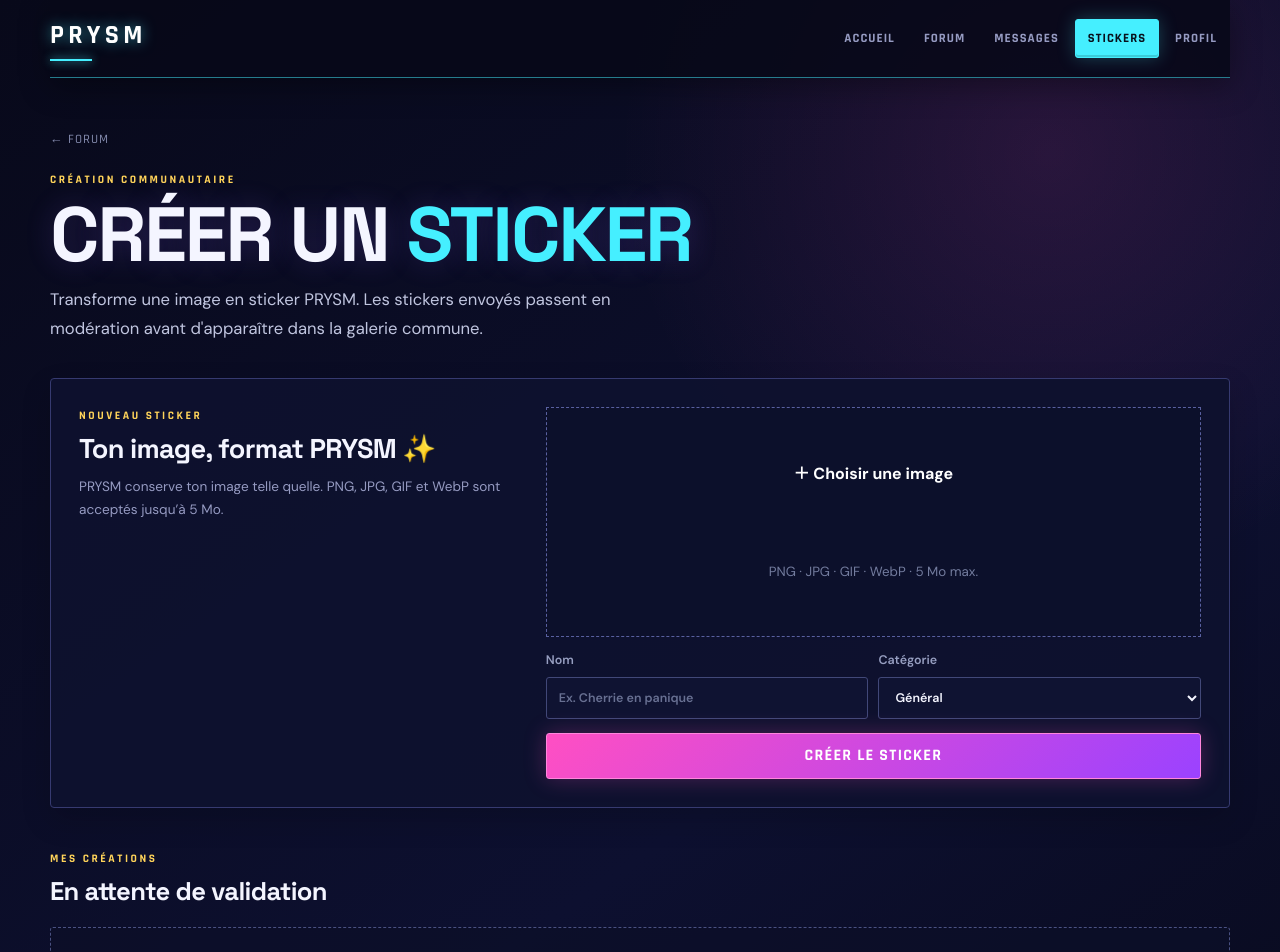
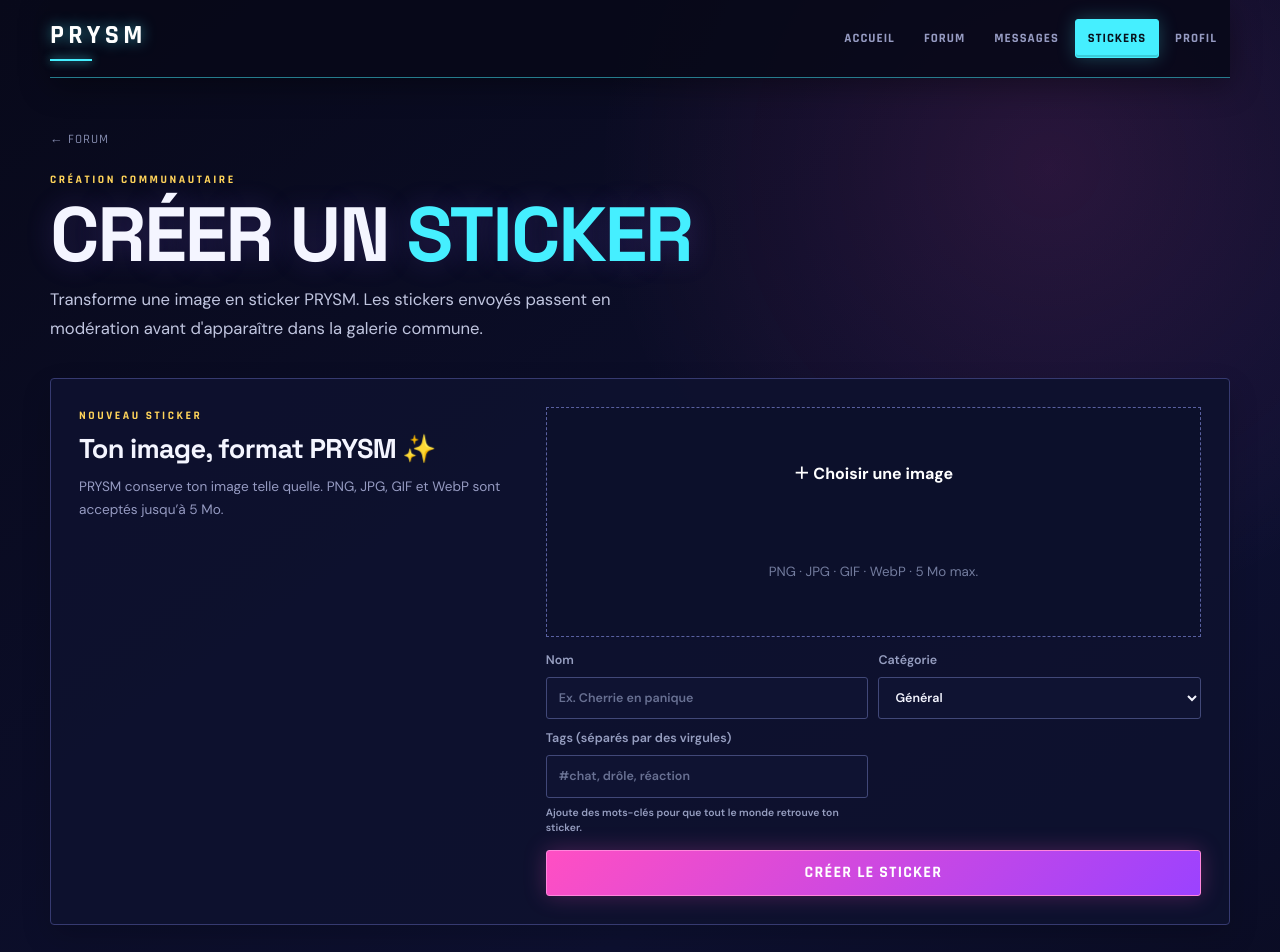
Before and after one commit to LadyOoscar/Prysm-forum, a Next.js app: page /stickers in a window 1280 px wide. Shown: the top 952 px of the page. Built offline with nearby package versions, Linux system fonts and the light colour scheme; no server answers.

Commit message:
Add searchable tags to community stickers

```diff
--- a/app/components/sticker-creator.tsx
+++ b/app/components/sticker-creator.tsx
@@ -26,6 +26,7 @@ export default function StickerCreator() {
   const [preview, setPreview] = useState("");
   const [name, setName] = useState("");
   const [category, setCategory] = useState("Général");
+  const [tagsText, setTagsText] = useState("");
   const [mine, setMine] = useState<Sticker[]>([]);
   const [error, setError] = useState("");
   const [message, setMessage] = useState("");
@@ -81,13 +82,14 @@ export default function StickerCreator() {
       const { error: uploadError } = await supabase.storage.from("stickers").upload(path, file, { contentType: info.contentType, upsert: false });
       if (uploadError) throw new Error("Upload Storage : " + uploadError.message);
       const stickerStatus = "approved";
+      const tags = [...new Set([category.toLocaleLowerCase(), ...tagsText.split(",").map(tag => tag.trim().toLocaleLowerCase().replace(/^#/, "")).filter(Boolean)])].slice(0, 10);
 
       const { data: publicData } = supabase.storage.from("stickers").getPublicUrl(path);
       const { error: insertError } = await supabase.from("stickers").insert({
         creator_id: auth.user.id,
         name: cleanName,
         category,
-        tags: [category.toLowerCase()],
+        tags,
         image_url: publicData.publicUrl,
         mime_type: info.contentType,
         width: null,
@@ -101,6 +103,7 @@ export default function StickerCreator() {
       }
       setMessage("Sticker créé et approuvé automatiquement. Il est disponible dans la galerie !");
       setName("");
+      setTagsText("");
       setFile(null);
       setPreview("");
       if (inputRef.current) inputRef.current.value = "";
@@ -134,6 +137,7 @@ export default function StickerCreator() {
           <div className="sticker-fields">
             <label>Nom<input value={name} onChange={e => setName(e.target.value)} maxLength={40} placeholder="Ex. Cherrie en panique" required /></label>
             <label>Catégorie<select value={category} onChange={e => setCategory(e.target.value)}><option>Général</option><option>Réactions</option><option>Humour</option><option>Amour</option><option>Animaux</option><option>Gaming</option><option>Communauté</option></select></label>
+            <label className="sticker-tags-field">Tags (séparés par des virgules)<input value={tagsText} onChange={e => setTagsText(e.target.value)} maxLength={180} placeholder="#chat, drôle, réaction" /><small>Ajoute des mots-clés pour que tout le monde retrouve ton sticker.</small></label>
           </div>
           {error && <div className="notice error">{error}</div>}
           {message && <div className="notice">{message}</div>}
@@ -141,7 +145,7 @@ export default function StickerCreator() {
         </form>
       </div>
       <div className="sticker-mine">
-        <div className="section-heading"><div><p className="eyebrow">Mes créations</p><h2>En attente de validation</h2></div></div>
+        <div className="section-heading"><div><p className="eyebrow">Mes créations</p><h2>Mes créations</h2></div></div>
         {mine.length === 0 ? <div className="empty"><p>Tu n'as encore créé aucun sticker.</p></div> : <div className="sticker-mine-grid">{mine.map(sticker => <article className="sticker-mine-card" key={sticker.id}><img src={sticker.image_url} alt="" /><div><strong>{sticker.name}</strong><span className={"sticker-status " + sticker.status}>{sticker.status === "pending" ? "En attente" : sticker.status === "approved" ? "Approuvé" : "Refusé"}</span></div></article>)}</div>}
       </div>
     </section>
```
